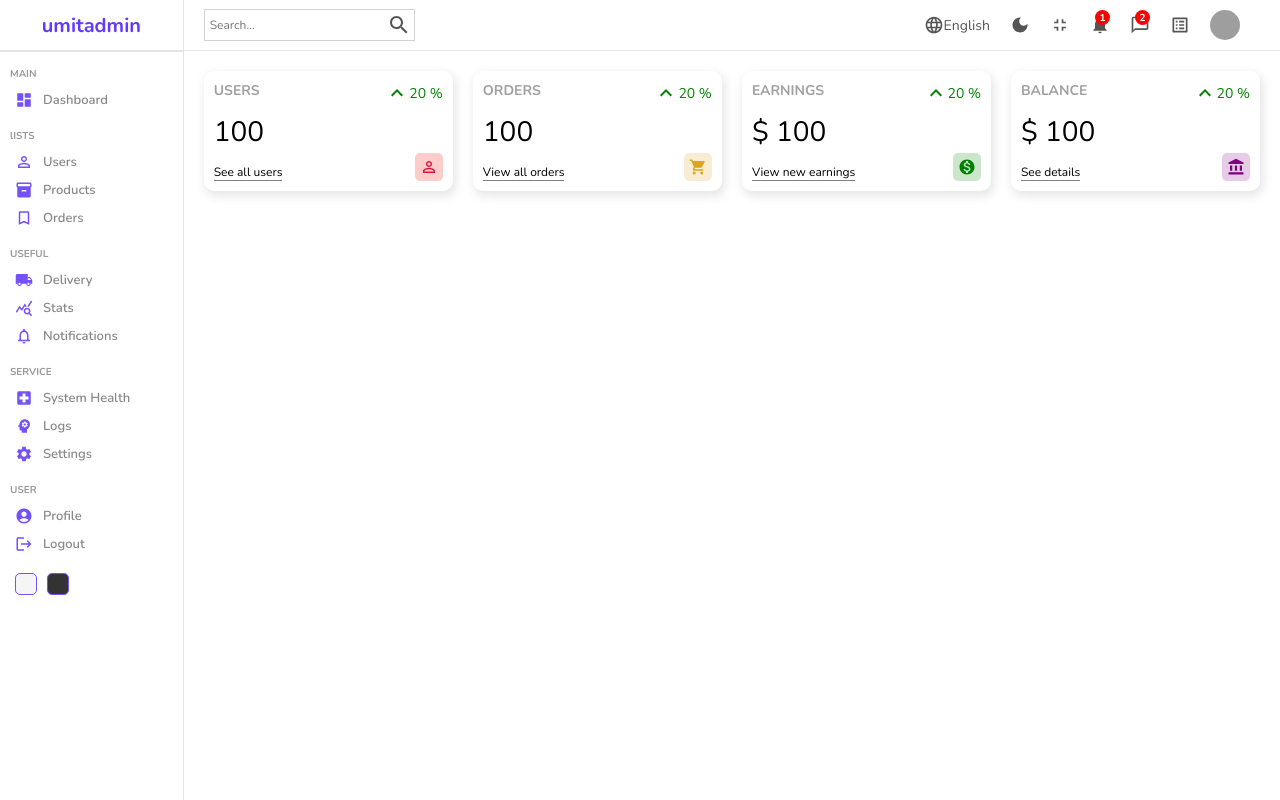
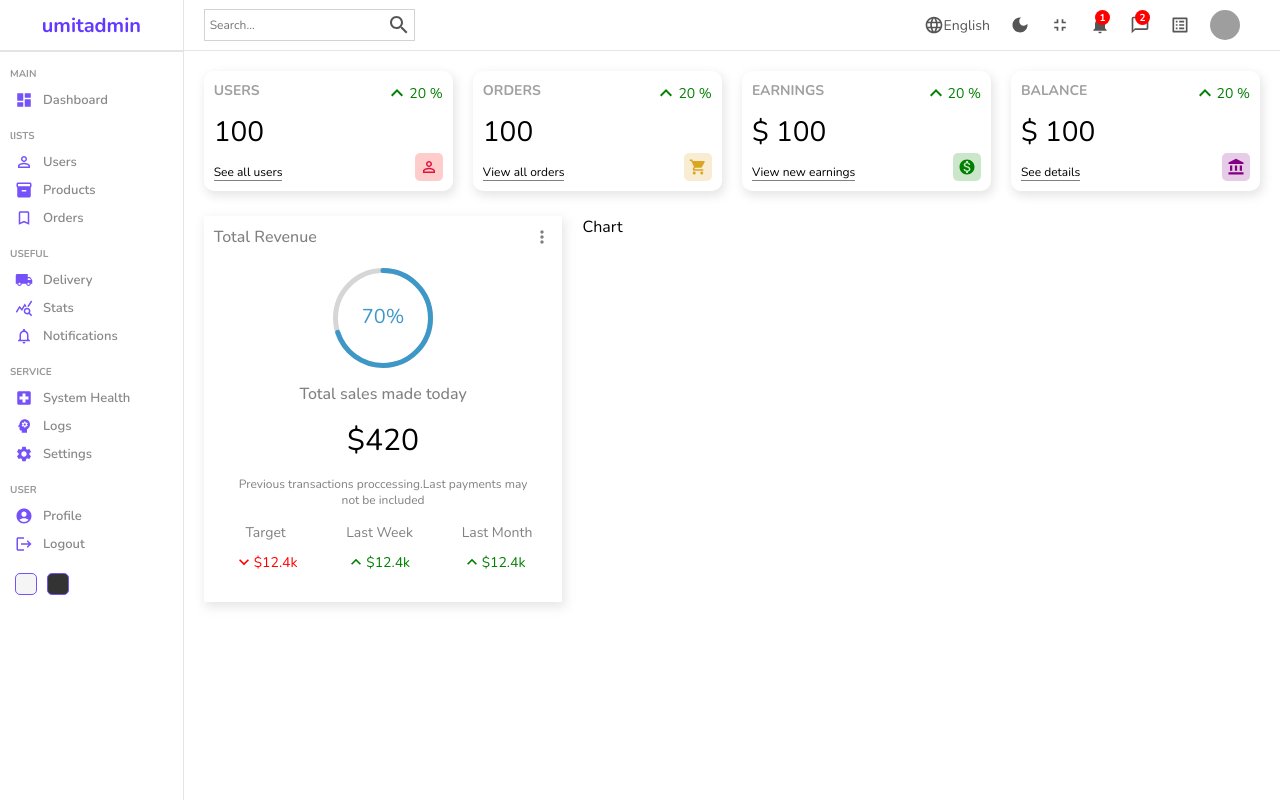
Before and after one commit to umit-turk/React-Admin-Panel, a React (Create React App) app: page / in a window 1280 px wide. Built offline with nearby package versions, Linux system fonts and the light colour scheme; grey boxes are pictures that could not be loaded.

Commit message:
react progress bar

```diff
--- a/package.json
+++ b/package.json
@@ -9,6 +9,7 @@
     "@mui/material": "^5.6.4",
     "cra-template": "1.2.0",
     "react": "^18.1.0",
+    "react-circular-progressbar": "^2.0.4",
     "react-dom": "^18.1.0",
     "react-router-dom": "^6.3.0",
     "react-scripts": "5.0.1",
--- /dev/null
+++ b/src/components/chart/Chart.jsx
@@ -0,0 +1,8 @@
+import React from "react";
+import './chart.scss';
+
+function Chart() {
+  return <div className="chart">Chart</div>;
+}
+
+export default Chart;
--- /dev/null
+++ b/src/components/chart/chart.scss
@@ -0,0 +1,3 @@
+.chart{
+    flex: 4;
+}
--- /dev/null
+++ b/src/components/featured/Featured.jsx
@@ -0,0 +1,53 @@
+import React from "react";
+import "./featured.scss";
+import MoreVertIcon from "@mui/icons-material/MoreVert";
+import { CircularProgressbar } from "react-circular-progressbar";
+import "react-circular-progressbar/dist/styles.css";
+import KeyboardArrowDownIcon from '@mui/icons-material/KeyboardArrowDown';
+import KeyboardArrowUpIcon from '@mui/icons-material/KeyboardArrowUp';
+
+function Featured() {
+  return (
+    <div className="featured">
+      <div className="top">
+        <h1 className="title">Total Revenue</h1>
+        <MoreVertIcon fontSize="small" />
+      </div>
+      <div className="bottom">
+        <div className="featuredChart">
+          <CircularProgressbar value={70} text={"70%"} strokeWidth={5} />
+        </div>
+        <p className="title">Total sales made today</p>
+        <p className="amount">$420</p>
+        <p className="desc">
+          Previous transactions proccessing.Last payments may not be included
+        </p>
+        <div className="summary">
+          <div className="item">
+            <div className="itemTitle">Target</div>
+            <div className="itemResult negative">
+              <KeyboardArrowDownIcon fontSize="small" />
+              <div className="resultAmount ">$12.4k</div>
+            </div>
+          </div>
+          <div className="item">
+            <div className="itemTitle">Last Week</div>
+            <div className="itemResult positive">
+              <KeyboardArrowUpIcon fontSize="small" />
+              <div className="resultAmount">$12.4k</div>
+            </div>
+          </div>
+          <div className="item">
+            <div className="itemTitle ">Last Month</div>
+            <div className="itemResult positive">
+              <KeyboardArrowUpIcon fontSize="small" />
+              <div className="resultAmount">$12.4k</div>
+            </div>
+          </div>
+        </div>
+      </div>
+    </div>
+  );
+}
+
+export default Featured;
--- /dev/null
+++ b/src/components/featured/featured.scss
@@ -0,0 +1,84 @@
+.featured{
+    flex: 2;
+    -webkit-box-shadow: 2px 4px 10px 1px rgba(0, 0, 0, 0.47);
+    box-shadow: 2px 4px 10px 1px rgba(201, 201, 201, 0.47);
+    padding: 10px;
+
+    .top{
+        display: flex;
+        align-items: center;
+        justify-content: space-between;
+        color: gray;
+
+        .title{
+            font-size: 16px;
+            font-weight: 500;
+        }
+    }
+
+    .bottom{
+        padding: 20px;
+        display: flex;
+        flex-direction: column;
+        align-items: center;
+        justify-content: center;
+        gap: 15px;
+
+        .featuredChart{
+            width: 100px;
+            height: 100px;
+        }
+
+        .title{
+            font-weight: 500;
+            color: gray;
+        }
+
+        .amount{
+            font-size: 30px;
+        }
+
+        .desc{
+            font-weight: 300;
+            font-size: 12px;
+            color: gray;
+            text-align: center;
+        }
+
+        .summary{
+            width: 100%;
+            display: flex;
+            align-items: center;
+            justify-content: space-between;
+
+            .item{
+                text-align: center;
+
+                .itemTitle{
+                   font-size: 14px;
+                   color: gray;
+                }
+
+                .itemResult{
+                    display: flex;
+                    align-items: center;
+                    margin-top: 10px;
+                    font-size: 14px;
+
+                    &.positive{
+                        color: green;
+                    }
+
+                    &.negative{
+                        color: red;
+                    }
+                }
+
+            }
+        }
+
+    }
+
+
+
+}
--- a/src/pages/home/Home.jsx
+++ b/src/pages/home/Home.jsx
@@ -1,4 +1,6 @@
 import React from "react";
+import Chart from "../../components/chart/Chart";
+import Featured from "../../components/featured/Featured";
 import Navbar from "../../components/navbar/Navbar";
 import Sidebar from "../../components/sidebar/Sidebar";
 import Widget from "../../components/widget/Widget";
@@ -16,6 +18,10 @@
           <Widget type="earning" />
           <Widget type="balance" />
         </div>
+        <div className="charts">
+          <Featured />
+          <Chart />
+        </div>
       </div>
     </div>
   );
--- a/src/pages/home/home.scss
+++ b/src/pages/home/home.scss
@@ -4,10 +4,14 @@
     .homeContainer {
         flex: 6;
 
-        .widgets{
+        .widgets, .charts{
             display: flex;
             padding: 20px;
             gap: 20px;
         }
+
+        .charts {
+            padding: 5px 20px;
+        }
     }
 }
```
Also changed, not shown: 1 other file (tests, documents, lock files or other folders).
